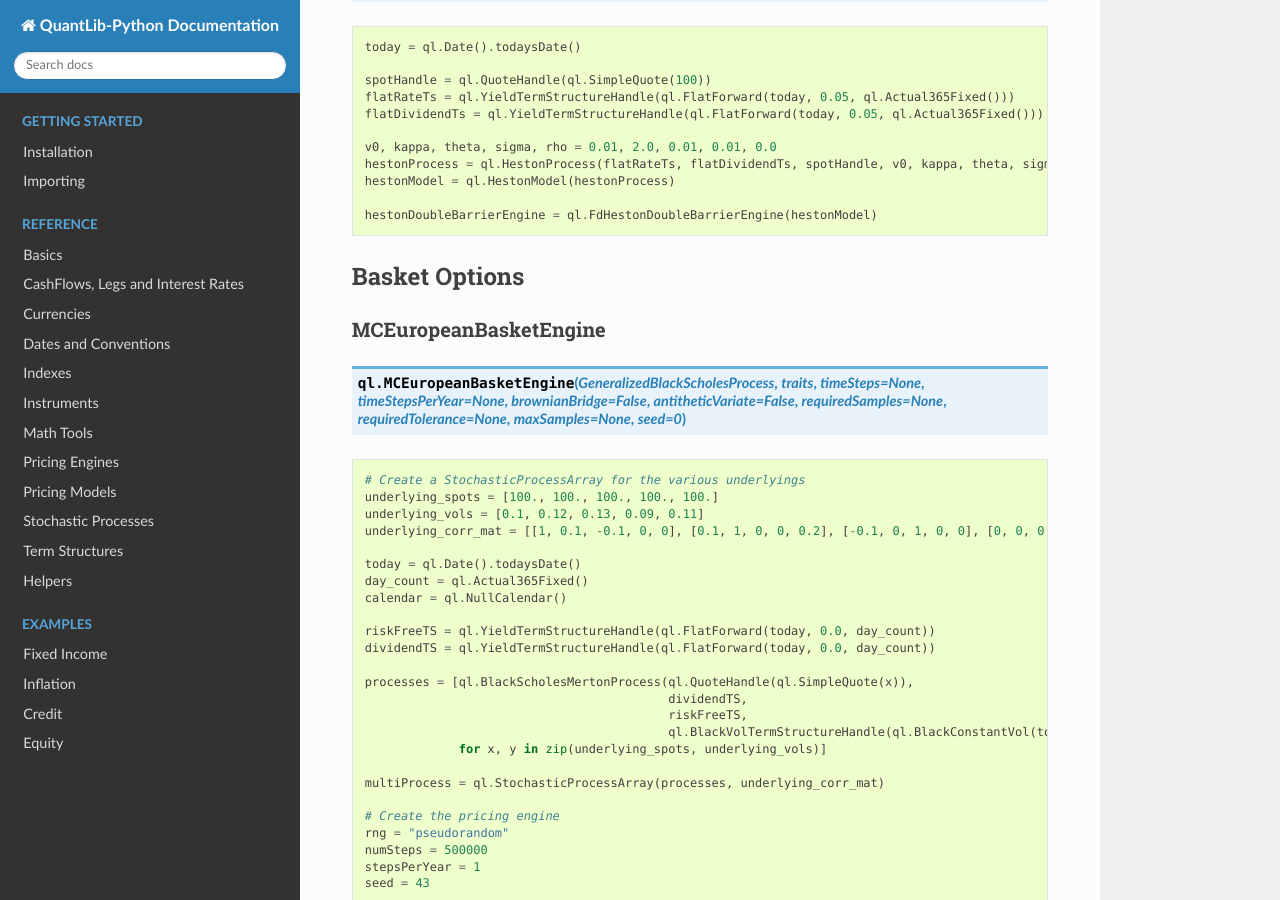
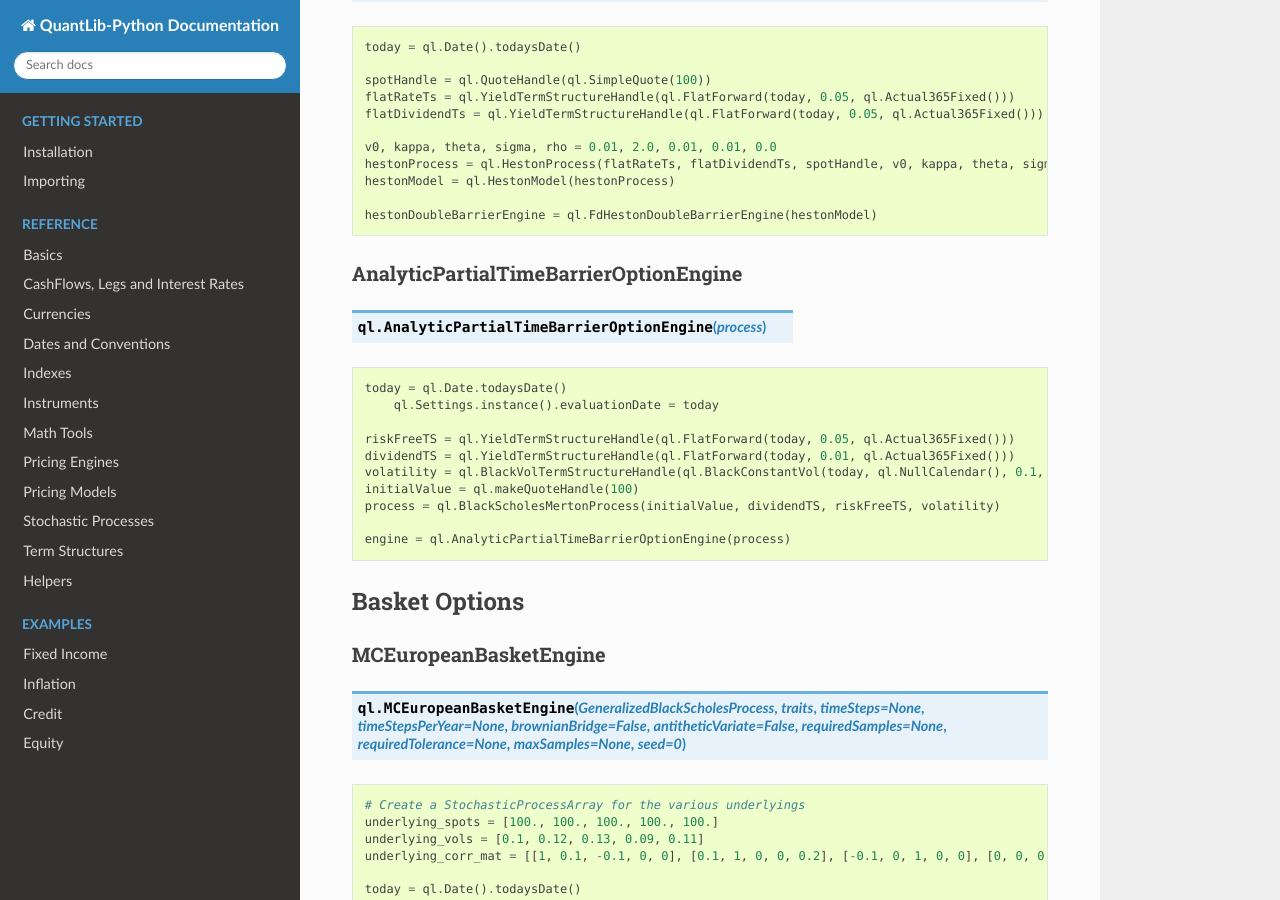
Before and after one commit to nhaga/QuantLib-Python-Docs, a Sphinx documentation site: the page built from docs/pricing_engines/options.rst, in a window 1280 px wide and 900 px high, scrolled down 10399 px. Built offline with Sphinx 7.4.7 and the Read the Docs theme 3.1.0, drawn with Linux system fonts in a browser that asks for light colours; formulas are drawn with MathJax 3.

Commit message:
Added AnalyticPartialTimeBarrierOptionEngine to options.rst

```diff
--- a/docs/pricing_engines/options.rst
+++ b/docs/pricing_engines/options.rst
@@ -583,6 +583,25 @@ If a leverage function (and optional mixing factor) is passed in to this functio
     hestonDoubleBarrierEngine = ql.FdHestonDoubleBarrierEngine(hestonModel)
 
 
+AnalyticPartialTimeBarrierOptionEngine
+----------------------
+
+.. function:: ql.AnalyticPartialTimeBarrierOptionEngine(process)
+
+.. code-block:: python
+
+    today = ql.Date.todaysDate()
+	ql.Settings.instance().evaluationDate = today
+
+    riskFreeTS = ql.YieldTermStructureHandle(ql.FlatForward(today, 0.05, ql.Actual365Fixed()))
+    dividendTS = ql.YieldTermStructureHandle(ql.FlatForward(today, 0.01, ql.Actual365Fixed()))
+    volatility = ql.BlackVolTermStructureHandle(ql.BlackConstantVol(today, ql.NullCalendar(), 0.1, ql.Actual365Fixed()))
+    initialValue = ql.makeQuoteHandle(100)
+    process = ql.BlackScholesMertonProcess(initialValue, dividendTS, riskFreeTS, volatility)
+
+    engine = ql.AnalyticPartialTimeBarrierOptionEngine(process)
+
+
 Basket Options
 **************
 
```
